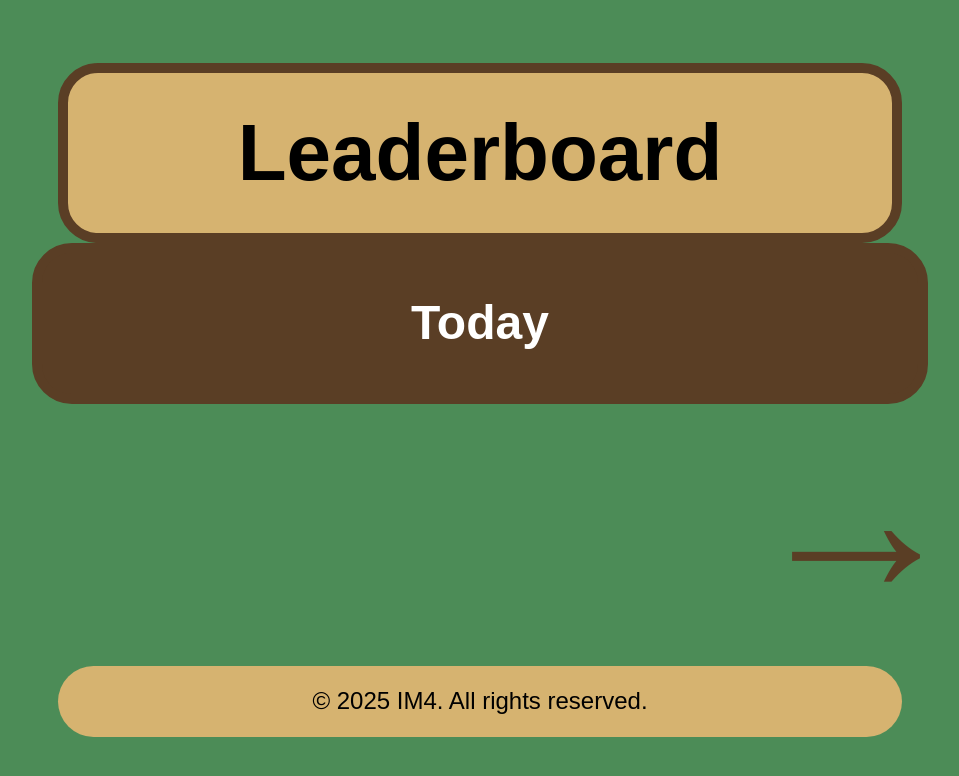
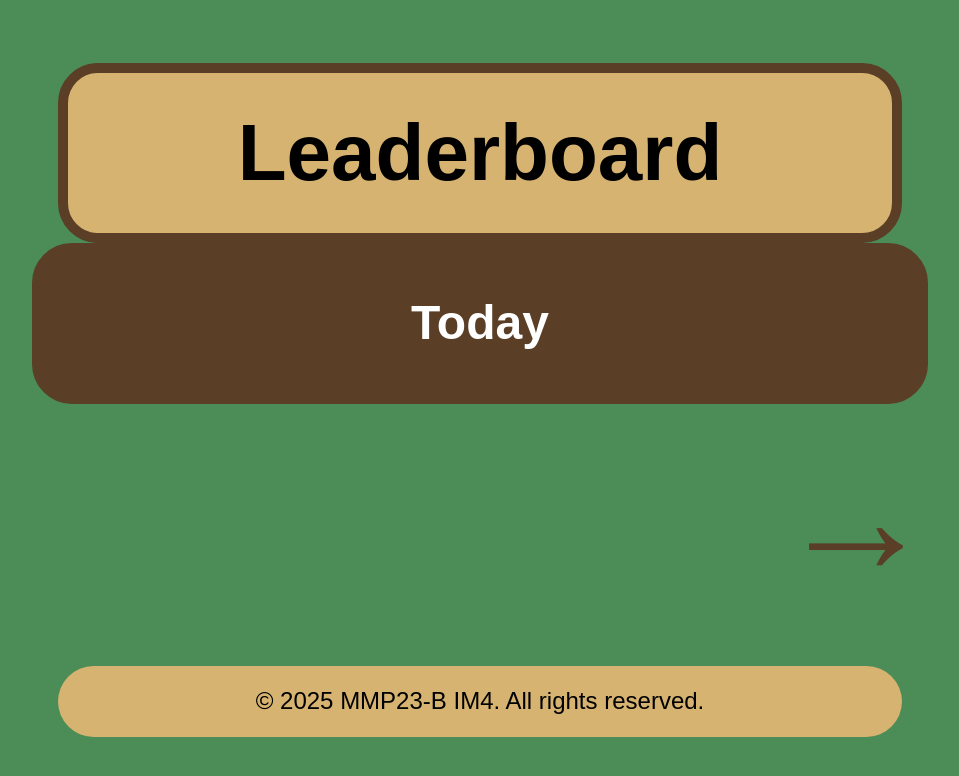
Before and after one commit to jaschaschopfer/pausey, a plain HTML site: page index.html in a window 1280 px wide. In both pictures the pointer is over the link 1016 px from the left and 519 px from the top of the page. Shown: the whole page, without its empty margins (160-1119 px from the left). Drawn offline with Linux system fonts and the light colour scheme; no server answers; a web font is replaced by a local one.

Commit message:
minor fixes

```diff
--- a/index.html
+++ b/index.html
@@ -22,7 +22,7 @@
             <ul><li><a href="/index.html">&#129030;</a></li></ul>
         </nav>
     </main>
-    <footer><p>&copy; 2025 IM4. All rights reserved.</p></footer>
+    <footer><p>&copy; 2025 MMP23-B IM4. All rights reserved.</p></footer>
     <script src="main.js"></script>
 </body>
 </html>
--- a/styles.css
+++ b/styles.css
@@ -137,7 +137,7 @@ nav a {
 }
 
 nav a:hover {
-    transform: scale(1.5);
+    transform: scale(1.1);
 }
 
 footer {
```
